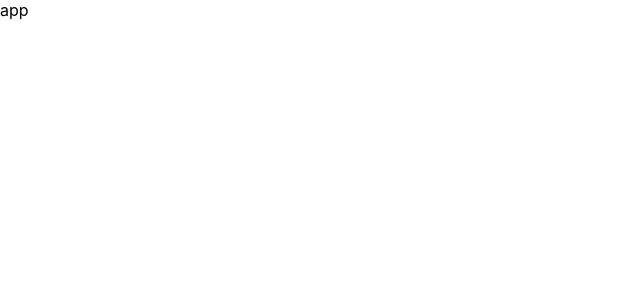
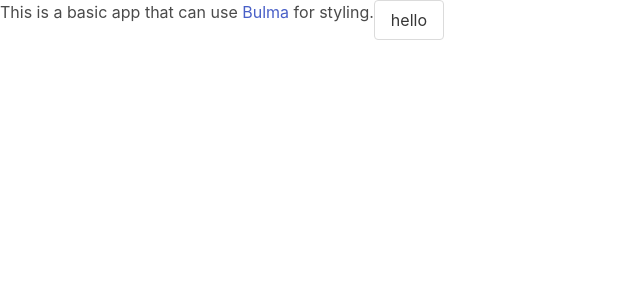
Before and after one commit to mrkvon/friend-crawler, a React (Create React App) app: page / in a window 1280 px wide. Shown: the top 300 px of the page, without its empty margins (0-640 px from the left). Built offline with nearby package versions, Linux system fonts and the light colour scheme.

Commit message:
add bulma for styling

```diff
--- a/package.json
+++ b/package.json
@@ -10,6 +10,8 @@
     "@types/node": "^12.0.0",
     "@types/react": "^17.0.0",
     "@types/react-dom": "^17.0.0",
+    "bulma": "^0.9.3",
+    "node-sass": "^6.0.1",
     "react": "^17.0.2",
     "react-dom": "^17.0.2",
     "react-scripts": "4.0.3",
@@ -21,7 +23,7 @@
     "build": "react-scripts build",
     "test": "react-scripts test",
     "eject": "react-scripts eject",
-    "format": "prettier --write \"src/**/*.ts\" \"src/**/*.tsx\"",
+    "format": "prettier --write \"src/**/*.{ts,tsx,json,md,scss}\"",
     "lint": "tslint -p tsconfig.json"
   },
   "eslintConfig": {
--- a/src/App.tsx
+++ b/src/App.tsx
@@ -1,7 +1,16 @@
 import React from 'react'
 
 function App() {
-  return <div>app</div>
+  return (
+    <p>
+      This is a basic app that can use{' '}
+      <a href="https://bulma.io/" title="The Bulma CSS framework">
+        Bulma
+      </a>{' '}
+      for styling.
+      <button className="button">hello</button>
+    </p>
+  )
 }
 
 export default App
--- a/src/index.css
+++ /dev/null
@@ -1,13 +0,0 @@
-body {
-  margin: 0;
-  font-family: -apple-system, BlinkMacSystemFont, 'Segoe UI', 'Roboto', 'Oxygen',
-    'Ubuntu', 'Cantarell', 'Fira Sans', 'Droid Sans', 'Helvetica Neue',
-    sans-serif;
-  -webkit-font-smoothing: antialiased;
-  -moz-osx-font-smoothing: grayscale;
-}
-
-code {
-  font-family: source-code-pro, Menlo, Monaco, Consolas, 'Courier New',
-    monospace;
-}
--- /dev/null
+++ b/src/index.scss
@@ -0,0 +1,10 @@
+@import '~bulma/sass/utilities/initial-variables';
+@import '~bulma/sass/utilities/functions';
+
+// You can use Bulma variables from here on
+
+@import '~bulma/bulma';
+@import '~bulma/sass/utilities/derived-variables';
+@import '~bulma/sass/layout/hero';
+
+// You can use derived variables from here on
--- a/src/index.tsx
+++ b/src/index.tsx
@@ -1,6 +1,6 @@
 import React from 'react'
 import ReactDOM from 'react-dom'
-import './index.css'
+import './index.scss'
 import App from './App'
 import reportWebVitals from './reportWebVitals'
 
```
Also changed, not shown: 1 other file (tests, documents, lock files or other folders).
